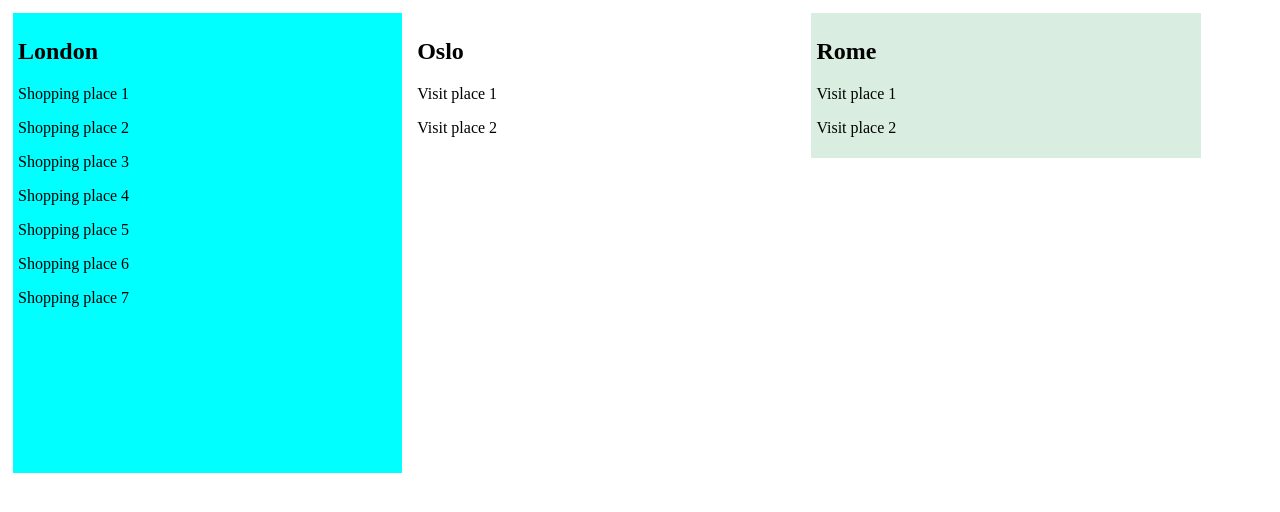
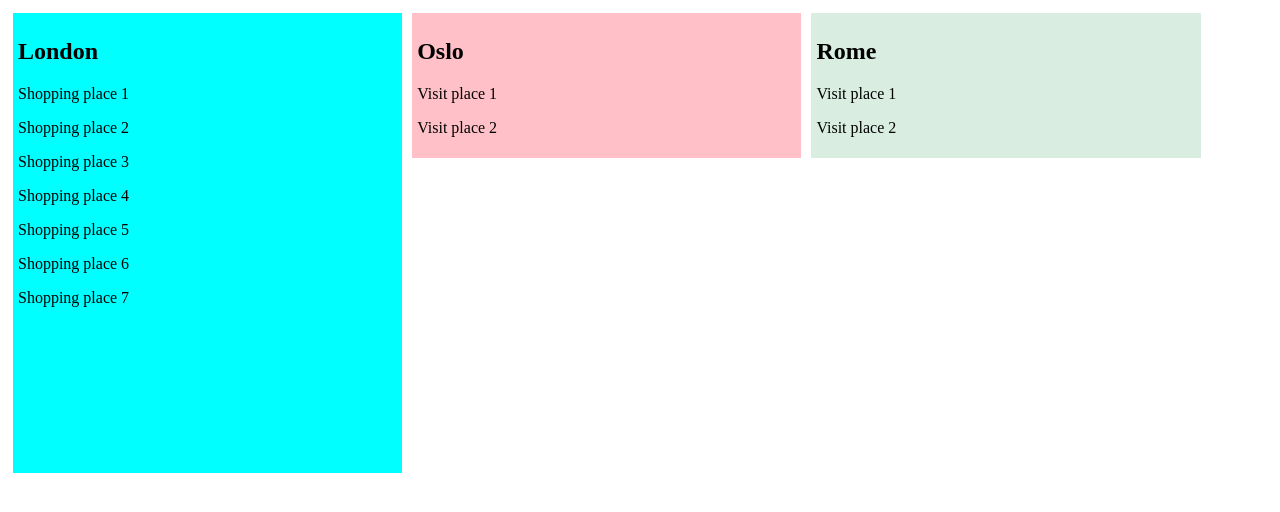
Before and after one commit to JamesA8872/Practical, a plain HTML site: page index.html in a window 1280 px wide. Drawn offline with Linux system fonts and the light colour scheme.

Commit message:
Update index.html

```diff
--- a/index.html
+++ b/index.html
@@ -28,7 +28,7 @@
   <p>Shopping place 7</p>
 </div>
 
-<div style="background-colour:#FFC0C7;">
+<div style="background-color:#FFC0C7;">
   <h2>Oslo</h2>
   <p>Visit place 1</p>
   <p>Visit place 2</p>
```
